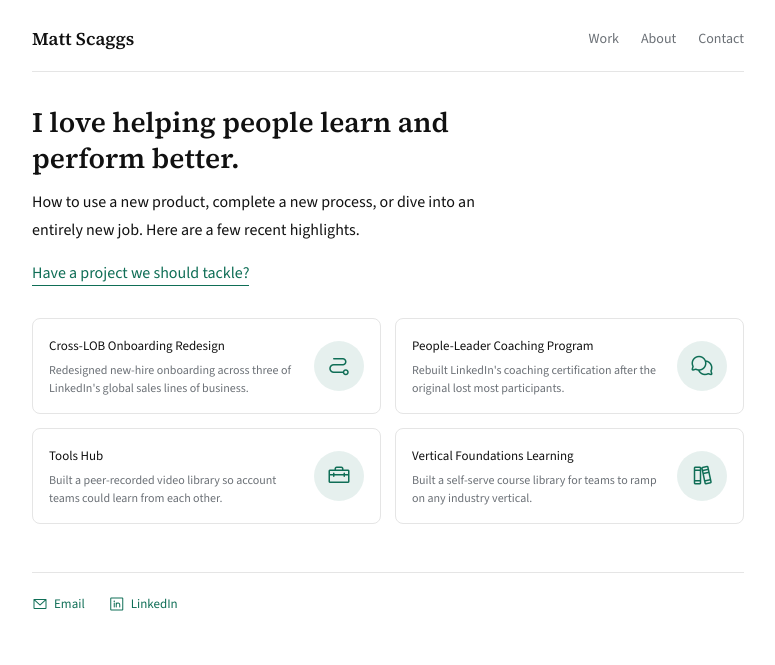
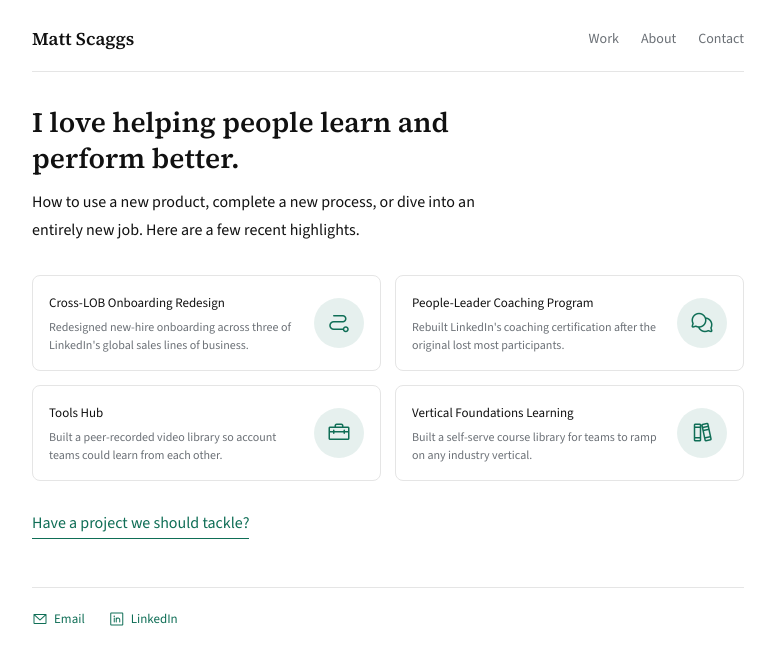
Before and after one commit to mattscaggs/mattscaggs.github.io, a Jekyll site: the page built from index.html, in a window 1280 px wide. Shown: the top 665 px of the page, without its empty margins (252-1027 px from the left). Built offline with Jekyll 4.4.1, drawn with Linux system fonts in a browser that asks for light colours.

Commit message:
Move 'Have a project we should tackle?' below featured cards on home page

```diff
--- a/assets/css/style.css
+++ b/assets/css/style.css
@@ -106,6 +106,10 @@ p { margin: 0 0 16px; }
 }
 @media (max-width: 560px) {
   .card-grid { grid-template-columns: 1fr; }
+}
+.card-grid + a.underline-link {
+  display: inline-block;
+  margin-top: 28px;
 }
 .project-card {
   border: 0.5px solid var(--border);
--- a/index.html
+++ b/index.html
@@ -5,7 +5,6 @@ title: Home
 <div class="hero">
   <h1>I love helping people learn and perform better.</h1>
   <p>How to use a new product, complete a new process, or dive into an entirely new job. Here are a few recent highlights.</p>
-  <a class="underline-link" href="{{ '/contact.html' | relative_url }}">Have a project we should tackle?</a>
 </div>
 
 <div class="card-grid">
@@ -22,3 +21,5 @@ title: Home
   </a>
   {% endfor %}
 </div>
+
+<a class="underline-link" href="{{ '/contact.html' | relative_url }}">Have a project we should tackle?</a>
```
